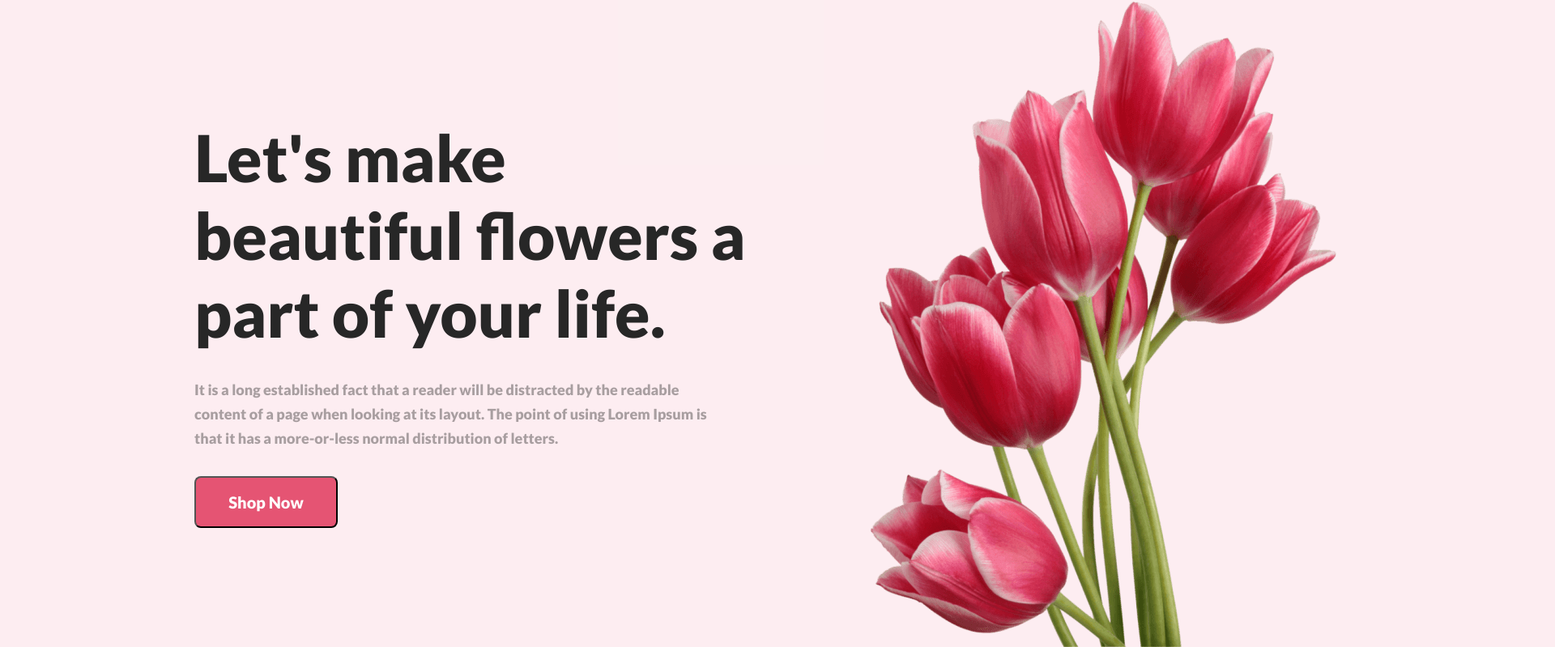
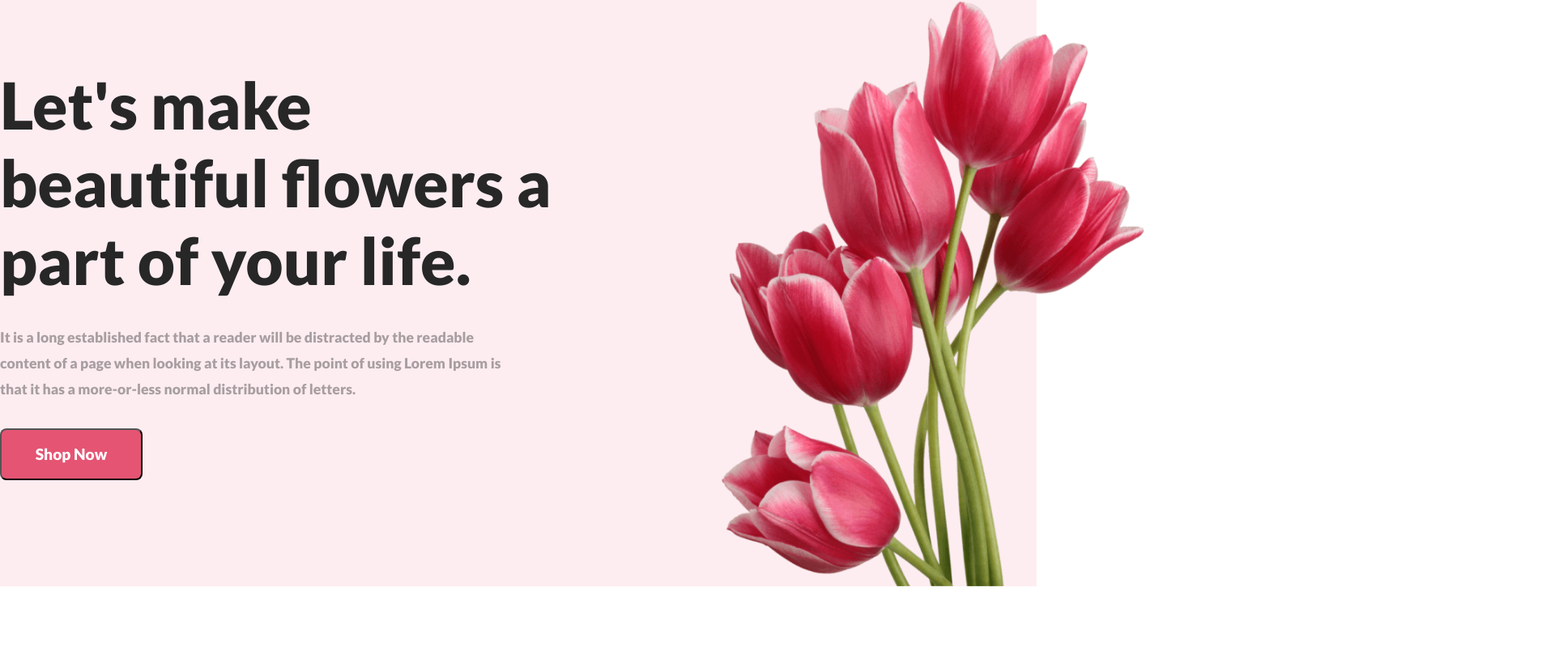
Before and after one commit to Maskurah-Khatun/flower-shop, a plain HTML site: page index.html in a window 1280 px wide. Shown: the part 51-850 px from the top of the page at 81% size, 1920 px wide, since content can reach past the window. After the commit the page ends 800 px from the top, so only its background shows below. Drawn offline with Linux system fonts and the light colour scheme.

Commit message:
2nd edit

```diff
--- a/index.html
+++ b/index.html
@@ -5,24 +5,27 @@
     <meta name="viewport" content="width=device-width, initial-scale=1.0">
     <title>Flower Shop</title>
     <link rel="stylesheet" href="styles.css">
+    <link rel="stylesheet" href="./responsive.css">
 </head>
 <body>
     <header>
         <div class="container">
+            <div class="contain">
+                <div class="masku">
                     <div class="head">
                         <h3>Let's make beautiful flowers a part of your life.</h3>
                         <p>It is a long established fact that a reader will be distracted by the readable content of a page when looking at its layout. The point of using Lorem Ipsum is that it has a more-or-less normal distribution of letters.</p>
                         <button>Shop Now</button>
                     </div>
-            <div class="image">
                     <img src="./Flower Asset/pngwing 10.png" alt="">
+                </div>
             </div>
         </div>
     </header>
 
 
 
-    <main>
+    <main class="display">
         <section class="section1">
             <div class="body1">
                 <h4>Our Featured Flowers</h4>
--- /dev/null
+++ b/responsive.css
@@ -0,0 +1,35 @@
+/* @media screen and (max-width:576px) {
+    .container{
+        display:flex;
+        flex-direction: column;
+        height: auto;
+        justify-content: center;
+        align-items: center;
+    }
+    .head{
+
+    }
+    .head h3{
+        font-size:3rem;
+        width:400px;
+    }
+    .image img{
+        width:400px;
+        margin-left: 180px;
+    }
+}
+
+ */
+
+
+@media screen and (max-width:768px){
+    .masku{
+        width: 80%;
+        margin: auto;
+        display: flex;
+        flex-direction: column;
+
+    }
+
+
+}
--- a/styles.css
+++ b/styles.css
@@ -10,56 +10,53 @@
     padding: 0px;
     font-family: Lato;
 }
-main{
-    width: 1920px;
+
+
+.container{
+    background-color: rgba(229, 84, 115, 0.1);
+
+}
+.contain{
+    width:1440px;
+    margin: auto;
+
+}
+.masku{
+    width: 100%;
+    display: flex;
+    justify-content: space-between;
+    align-items: center;
+    margin: auto;
 }
 
-.container{
-    width:1920px;
-    height: 850px;
-    background-color: rgba(229, 84, 115, 0.1);
-    display: flex;
-    justify-content: space-between;
-
-}
-
-.head{
-    width: 708px;
-    height: 506px;
-    margin: 197px 97px 147px 240px;
-}
 .head h3{
-    width: 708px;
-    height: 288px;
-    font-size: 80px;
+    width: 44.25rem;
+    font-size: 5rem;
     font-weight: 800;
-    line-height: 96px;
+    line-height: 6rem;
     color: rgb(39, 39, 39);
 }
 .head p{
-    width: 634px;
-    height: 90px;
-    margin: 32px 0px;
-    font-size: 18px;
+    width: 40rem;
+    margin: 2rem 0rem;
+    font-size: 1.1rem;
     font-weight: 400;
-    line-height: 30px;
+    line-height: 2rem;
     color: rgba(39, 39, 39, 0.4);
 }
 .head button{
-    width: 177px;
-    height: 64px;
-    border-radius: 8px;
+    width: 11rem;
+    height: 4rem;
+    border-radius: 0.5rem;
     background-color: rgb(229, 84, 115);
     color: rgb(255, 255, 255);
-    font-size: 20px;
+    font-size: 1.2rem;
     font-weight: 700;
 }
 
-.image{
-    width: 635px;
-    height: 800px;
-    margin-top: 50px;
-    margin-right: 240px;
+img {
+    width: 40%;
+    margin-top: 3.1rem;
 }
 
 
@@ -271,3 +268,7 @@ main{
     height: 420px;
     margin: 100px 429px 100px 0px;
 }
+
+.display{
+    display:none;
+}
```
Lines whose indentation alone changed are shown as unchanged.
